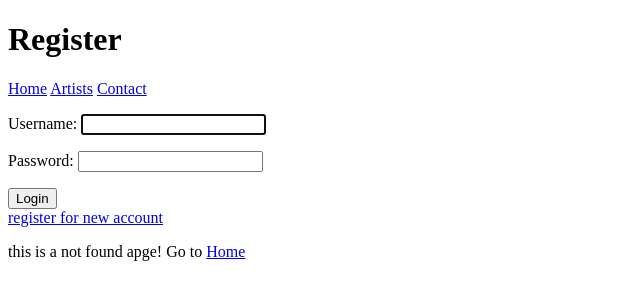
After one commit to B9ary01/Django-App, a Django app: page /login/ in a window 1280 px wide. The commit adds this page. Shown: the top 300 px of the page, without its empty margins (0-640 px from the left). Run offline with Django 4.2, Linux system fonts and the light colour scheme.

Commit message:
add login template

```diff
--- a/songs/songs/settings.py
+++ b/songs/songs/settings.py
@@ -123,3 +123,7 @@ STATIC_URL = 'static/'
 # https://docs.djangoproject.com/en/4.1/ref/settings/#default-auto-field
 
 DEFAULT_AUTO_FIELD = 'django.db.models.BigAutoField'
+
+LOGIN_REDIRECT_URL= "artists-home"
+
+LOGIN_URL = "login"
--- a/songs/songs/urls.py
+++ b/songs/songs/urls.py
@@ -17,11 +17,14 @@ from django.contrib import admin
 from django.urls import path, include
 
 from users import views as user_views
+from django.contrib.auth import views as auth_views
 
 urlpatterns = [
     path('admin/', admin.site.urls),
     path('artists/', include('artists.urls')),
     path('register/', user_views.register , name="user-register"),
 
+    path('login/', auth_views.LoginView.as_view(template_name="login.html"), name="login"),
+
 
 ]
--- /dev/null
+++ b/songs/users/templates/login.html
@@ -0,0 +1,18 @@
+{% extends 'base.html' %}
+
+{% block header %}
+<h1>Register </h1>
+{% endblock header %}
+
+{% block content %}
+
+<form method="POST">
+    {% csrf_token %}
+    {{  form.as_p }}
+    <input type="submit" value="Login">
+
+
+</form>
+<a href="{% url 'user-register' %}">register for new account</a>
+<p>this is a not found apge! Go to <a href="{% url 'artists-home' %}">Home</a></p>
+{% endblock content %}
--- a/songs/users/templates/register.html
+++ b/songs/users/templates/register.html
@@ -13,5 +13,4 @@
 
 
 </form>
-<p>Already Registered! Go to <a href="{% url 'artists-login' %}">Login page</a></p>
 {% endblock content %}
--- a/songs/users/views.py
+++ b/songs/users/views.py
@@ -12,7 +12,7 @@ def register(request):
             form.save()
             username = form.cleaned_data.get("username")
             messages.success(request, f"User '{username}' successfully created")
-            return redirect('animals-home')
+            return redirect('artists-home')
 
     else:
         form = UserRegistrationForm()
```
